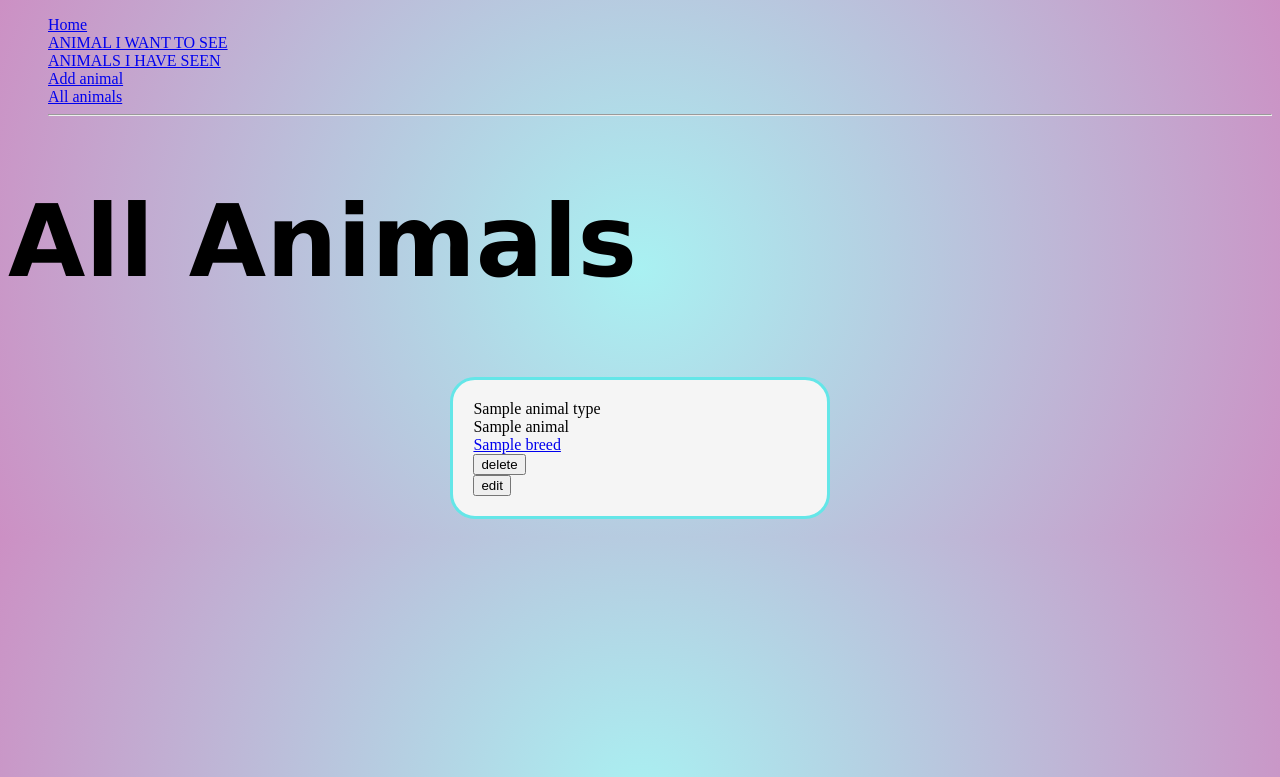
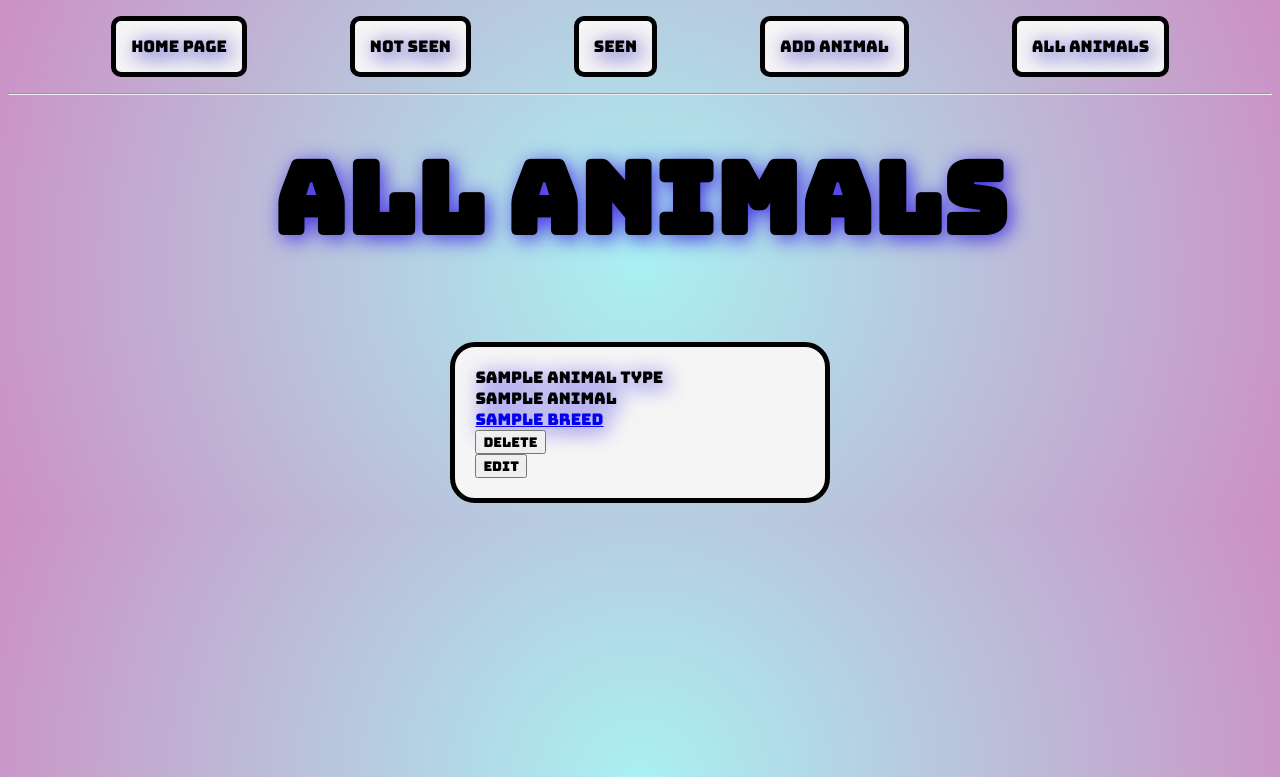
Before and after one commit to kellyrawstron/animal_bucketlist_project, a Flask app: page /animals in a window 1280 px wide. Shown: the top 777 px of the page. Run offline with Flask 2, Linux system fonts and the light colour scheme; a database or web service that is not in the repository returns one stand-in record (values such as "Sample title"); some libraries are stand-ins or nearby versions.

Commit message:
lots of css added

```diff
--- a/app.py
+++ b/app.py
@@ -15,7 +15,7 @@ app.register_blueprint(animal_types_blueprint)
 
 @app.route('/')
 def home():
-    return render_template('index.html')
+    return render_template('index.html', header = "HOME PAGE")
 
 if __name__ == '__main__':
     app.run(debug=True)
--- a/controllers/animals_controller.py
+++ b/controllers/animals_controller.py
@@ -16,7 +16,7 @@ def animals():
 @animals_blueprint.route("/animals/new")
 def new_animal():
     animal_types = animal_type_repository.select_all()
-    return render_template('animals/new.html', animal_types = animal_types)
+    return render_template('animals/new.html', animal_types = animal_types, header = "Add Animals")
 
 @animals_blueprint.route("/animals", methods=['POST'])
 def create_animal():
@@ -37,7 +37,7 @@ def delete_animal(id):
 @animals_blueprint.route("/animals/<id>")
 def show_animal(id):
     animal = animal_repository.select(id)
-    return render_template('animals/show.html', animal = animal)
+    return render_template('animals/show.html', animal = animal, header = "Add Animal")
 
 @animals_blueprint.route("/animals/<id>/edit")
 def edit_animal(id):
--- a/static/styles.css
+++ b/static/styles.css
@@ -1,14 +1,42 @@
-body {
-    background: rgb(169,241,242);
-background: radial-gradient(circle, rgba(169,241,242,1) 0%, rgba(204,144,196,1) 100%);}
-
-.nav  li{
-    display: flex;
-    flex-direction: row;
-    list-style: none;
+* {
+    font-family:  'Bungee', cursive;
+    cursor:crosshair;
+}
 
 
+body {background: rgb(169,241,242);
+    background: radial-gradient(circle, rgba(169,241,242,1) 0%, rgba(204,144,196,1) 100%);}
+
+.header {
+    text-align: center;
+    text-shadow: 4px 4px 20px #4a39e4;
+    margin-top: 3%;
+
 }
+
+
+.main-nav {
+    display: flex;
+    margin-left: 5%;
+
+  }
+
+
+
+  .main-nav a {
+
+
+    margin-right: auto;
+    border-radius: 10px;
+    background: whitesmoke;
+    color: black;
+    display: block;
+    border: 5px solid  black;
+    padding: 15px;
+    text-decoration: none;
+    text-shadow: 4px 4px 20px #2414b8;
+
+  }
 
 .container {
     width: 30%;
@@ -24,9 +52,10 @@ background: radial-gradient(circle, rgba(169,241,242,1) 0%, rgba(204,144,196,1)
     width: auto;
     padding: 20px;
     margin: auto;
-    border: 3px solid #64e6e8;
+    border: 5px solid black;
     border-radius: 25px;
     background-color: whitesmoke;
+    text-shadow: 4px 4px 20px #4a39e4;
 
 }
 
@@ -35,3 +64,22 @@ background: radial-gradient(circle, rgba(169,241,242,1) 0%, rgba(204,144,196,1)
     font-size: 50px;
 
 }
+
+
+
+.wrapper {
+    display: flex;
+    text-align: center;
+    margin: 30px;
+    margin-left: 3%;
+
+
+
+
+
+}
+
+.spaceBetweenBoxes {
+padding: 1%;
+
+}
--- a/templates/animal_types/index.html
+++ b/templates/animal_types/index.html
@@ -6,9 +6,7 @@
 
 {% block content %}
 
-<div class="page-title">
-    <center>ANIMALS I WANT TO SEE</center>
-    </div>
+<h1 class="header">{{ header }}</h1>
 
 {% for animal in animals %}
     {% if animal.seen == False %}
--- a/templates/animal_types/new.html
+++ b/templates/animal_types/new.html
@@ -1,10 +1,7 @@
 {% extends "base.html" %}
 {% block content %}
 
-<div class="page-title">
-    <center>ADD ANIMALS I WANT TO SEE</center>
-    </div>
-
+<h1 class="header">{{ header }}</h1>
 <form action="/animal_types" method="POST">
     <div class="container">
     <div class="box">
--- a/templates/animals/index.html
+++ b/templates/animals/index.html
@@ -3,7 +3,7 @@
 {% block content %}
 
 <div class="page-title">
-    <h1>{{ header }}</h1>
+    <h1 class="header">{{ header }}</h1>
     </div>
 
 {% for animal in animals %}
--- a/templates/animals/new.html
+++ b/templates/animals/new.html
@@ -2,7 +2,7 @@
 {% block content %}
 
 <div class="page-title">
-    <center>ADD ANIMALS I HAVE SEEN</center>
+    <h1 class="header">{{ header }}</h1>
     </div>
 
 <form action="/animals" method="POST">
--- a/templates/base.html
+++ b/templates/base.html
@@ -7,40 +7,51 @@
 
     <link rel="stylesheet" href="{{ url_for('static', filename='styles.css') }}">
 
+
+    <link rel="preconnect" href="https://fonts.googleapis.com">
+    <link rel="preconnect" href="https://fonts.gstatic.com" crossorigin>
+    <link href="https://fonts.googleapis.com/css2?family=Bungee&display=swap" rel="stylesheet">
+
     <title>Animal BucketList</title>
 </head>
 <body>
-
+<div class="containter">
 <header>
 
 <nav>
+    <ul class="main-nav">
+     <a href="/">HOME PAGE</a>
 
-<ul class="nav">
-        <li><a href="/">Home</a></li>
 
-        <li><a href="/animals/not_seen"> ANIMAL I WANT TO SEE</a></li>
 
-        <li><a href="/animals/seen">ANIMALS I HAVE SEEN</a></li>
-
-        <li><a href="/animals/new">Add animal</a></li>
-
-        <li><a href="/animals"> All animals</a></li>
+   <a href="/animals/not_seen"> NOT SEEN </a>
 
 
 
 
 
+        <a href="/animals/seen">SEEN</a>
 
-        <hr>
+
+        <a href="/animals/new">ADD ANIMAL</a>
+
+
+        <a href="/animals"> ALL ANIMALS</a>
+
+    </ul>
+
+
+
+
+<hr>
 
 
 
 </ul>
+</div>
 
 
 </nav>
-
-
 
 </header>
 
```
Also changed, not shown: templates/index.html (+26 -1 lines).
